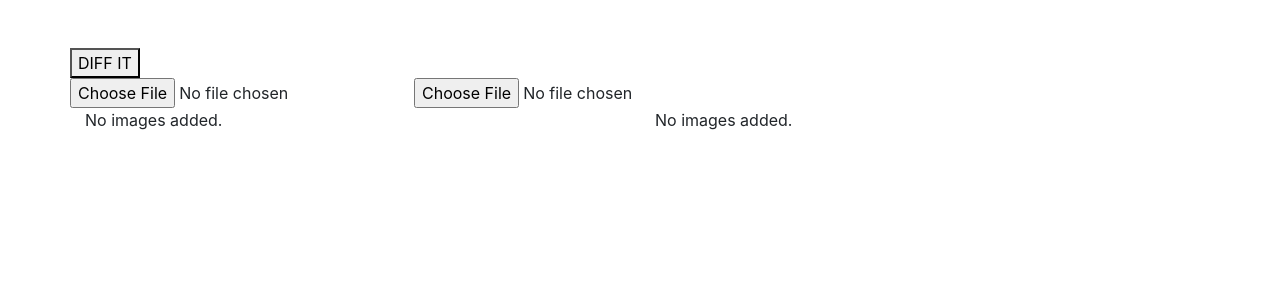
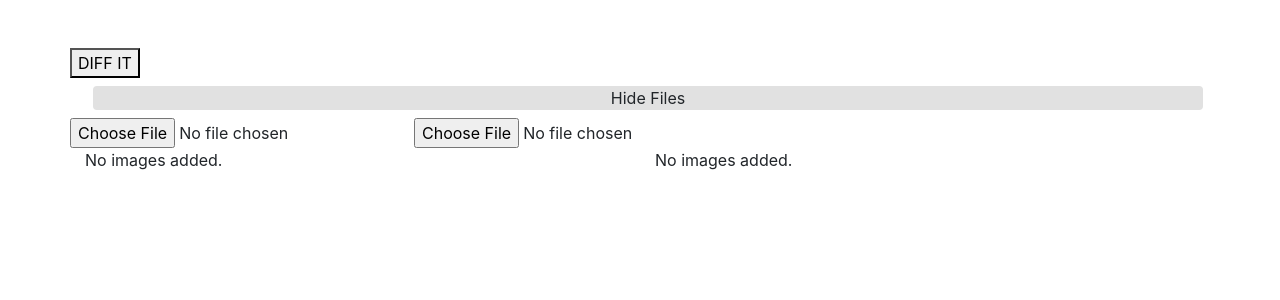
Before and after one commit to circld/doc_diff_poc, a React (Create React App) app: page / in a window 1280 px wide. Shown: the top 300 px of the page. Built offline with nearby package versions, Linux system fonts and the light colour scheme.

Commit message:
Added loading spinners, files collapse

```diff
--- a/src/components/DiffManager/DiffManager.js
+++ b/src/components/DiffManager/DiffManager.js
@@ -1,9 +1,11 @@
 import React from 'react';
+
+import Spinner from '../../components/UI/Spinner/Spinner';
 
 const diffManager = props => {
 
   if (props.loading) {
-    return 'loading';
+    return <Spinner/>;
   }
 
   if (props.error) {
@@ -11,9 +13,11 @@ const diffManager = props => {
   }
 
   if (props.data) {
-    return <div dangerouslySetInnerHTML={{
-          __html: props.data
-         }} />
+    return (
+      <div dangerouslySetInnerHTML={{
+        __html: props.data
+      }} />
+    );
   }
 
   return null;
--- a/src/components/ImgTextDisplay/ImgTextDisplay.js
+++ b/src/components/ImgTextDisplay/ImgTextDisplay.js
@@ -1,21 +1,33 @@
 import React from 'react';
 
+import Spinner from '../../components/UI/Spinner/Spinner';
 
-const textDiv = (text, idx) => (
+
+const textDiv = (text, idx) => {
+  if (text === null) {
+    return <Spinner key={idx}/>;
+  }
+  return (
     <div key={idx}>
       <pre>
         { text }
       </pre>
     </div>
   );
+};
 
-const createTextBlocks = (textArray) => textArray.map(textDiv);
+const renderTextBlocks = (textArray) => {
+  if (textArray.length === 0) {
+    return 'No images added.'
+  }
+  return textArray.map(textDiv);
+};
 
 const imgTextDisplay = (props) => {
 
   return (
     <div>
-    { props.docTextArray.length > 0 ? createTextBlocks(props.docTextArray) : 'No images added.' }
+      { renderTextBlocks(props.docTextArray)}
     </div>
   );
 };
--- /dev/null
+++ b/src/components/UI/Collapse/Collapse.js
@@ -0,0 +1,29 @@
+import React, { useState, useEffect } from 'react';
+
+import classes from './Collapse.module.css';
+
+const Collapse = props => {
+  const [showing, setShow] = useState(true);
+
+  useEffect(() => {
+    setShow(props.show);
+  }, [props.show]);
+
+  return (
+    <div className="panel-group">
+      <div className="panel panel-default">
+        <div className="panel-heading">
+          <div className={[classes.ToggleBar].join(' ')}
+            onClick={() => setShow(!showing)}
+          >{ showing ? 'Hide Files' : 'Show Files' }
+          </div>
+        </div>
+        <div>
+          {showing ? props.children : null}
+        </div>
+      </div>
+    </div>
+  )
+};
+
+export default Collapse;
--- /dev/null
+++ b/src/components/UI/Collapse/Collapse.module.css
@@ -0,0 +1,8 @@
+
+.ToggleBar {
+    text-align: center;
+    background-color: #e1e1e1;
+    width: 100%;
+    border-radius: 0.25rem;
+    margin: 8px;
+}
--- a/src/containers/DocDiff/DocDiff.js
+++ b/src/containers/DocDiff/DocDiff.js
@@ -4,7 +4,7 @@ import { connect } from 'react-redux';
 import DiffManager from '../../components/DiffManager/DiffManager';
 import DocManager from '../../components/DocManager/DocManager';
 import * as actions from '../../store/actions/index';
-
+import Collapse from '../../components/UI/Collapse/Collapse';
 
 const DocDiff = props => {
 
@@ -30,6 +30,7 @@ const DocDiff = props => {
           onClick={processDiff}
         >DIFF IT</button>
       </div>
+      <Collapse show={!props.diff.data}>
         <div className="row">
           <input
             type="file"
@@ -55,6 +56,9 @@ const DocDiff = props => {
             idImageMap={props.doc2.idImageMap}
             docTextArray={arrayFromState(props.doc2, 'idTextMap')}
           />
+        </div>
+      </Collapse>
+      <div className="row">
       <DiffManager
         loading={props.diff.loading}
         error={props.diff.error}
--- a/src/store/actions/docsReducer.js
+++ b/src/store/actions/docsReducer.js
@@ -39,7 +39,7 @@ export const processImage = (file, docKey) => {
       return null;
     }
     let id = uuid4();
-    dispatch(populateStateArrays(id, docKey, file.name));
+    dispatch(populateStateArrays(id, docKey, null));
     const image = await getFileImage(id, docKey, file);
     dispatch(valToState(id, docKey, 'idImageMap', image));
     const result = await tesseract.recognize(image);
--- a/src/store/reducers/docsReducer.js
+++ b/src/store/reducers/docsReducer.js
@@ -31,7 +31,7 @@ const addIdValToState = (state, action) => {
 
 const replaceIdVal = (state, action) => {
   const {docKey, id, slice, val} = action;
-  if (!state[docKey][slice][id]) {
+  if (state[docKey][slice][id] === undefined) {
     // id no longer in state slice
     return state;
   }
```
Also changed, not shown: src/components/ImgThumbnail/ImgThumbnail.js (+1 -1 lines), 1 other file (tests, documents, lock files or other folders). Lines whose indentation alone changed are shown as unchanged.
